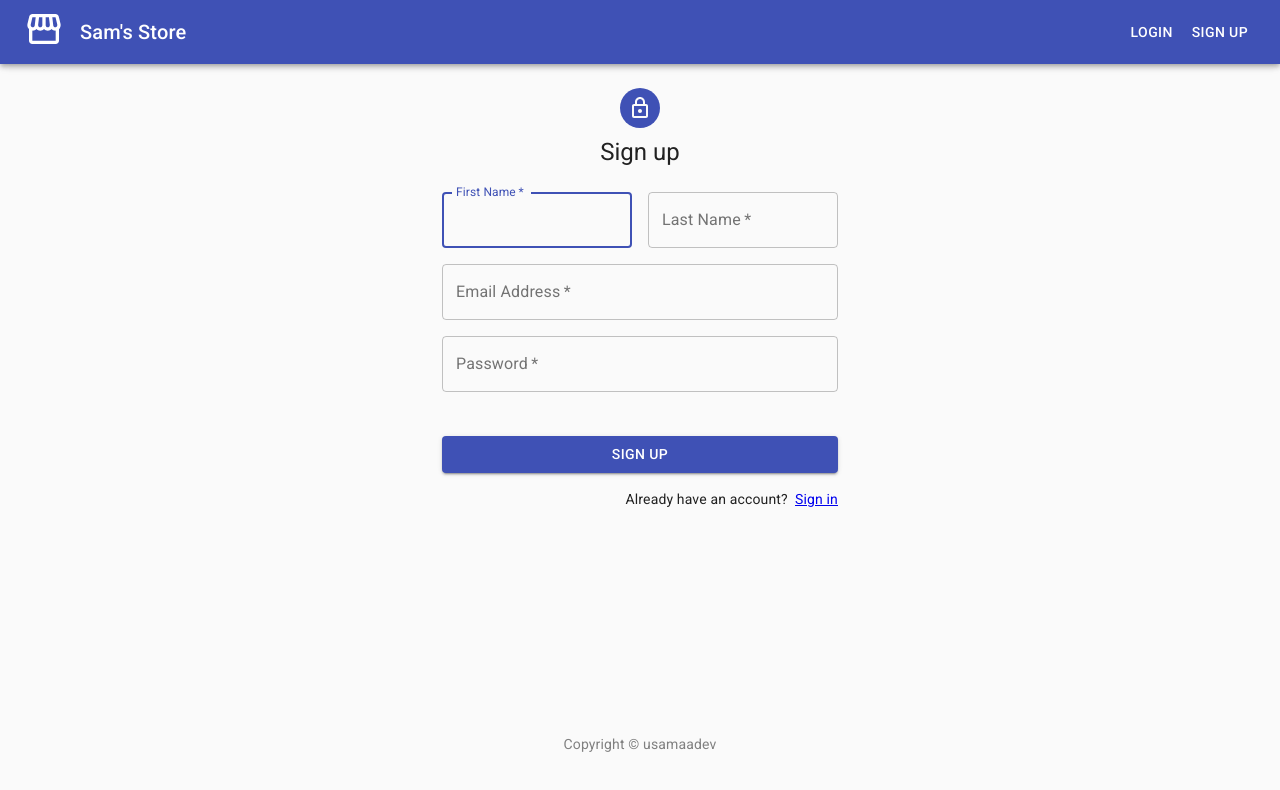
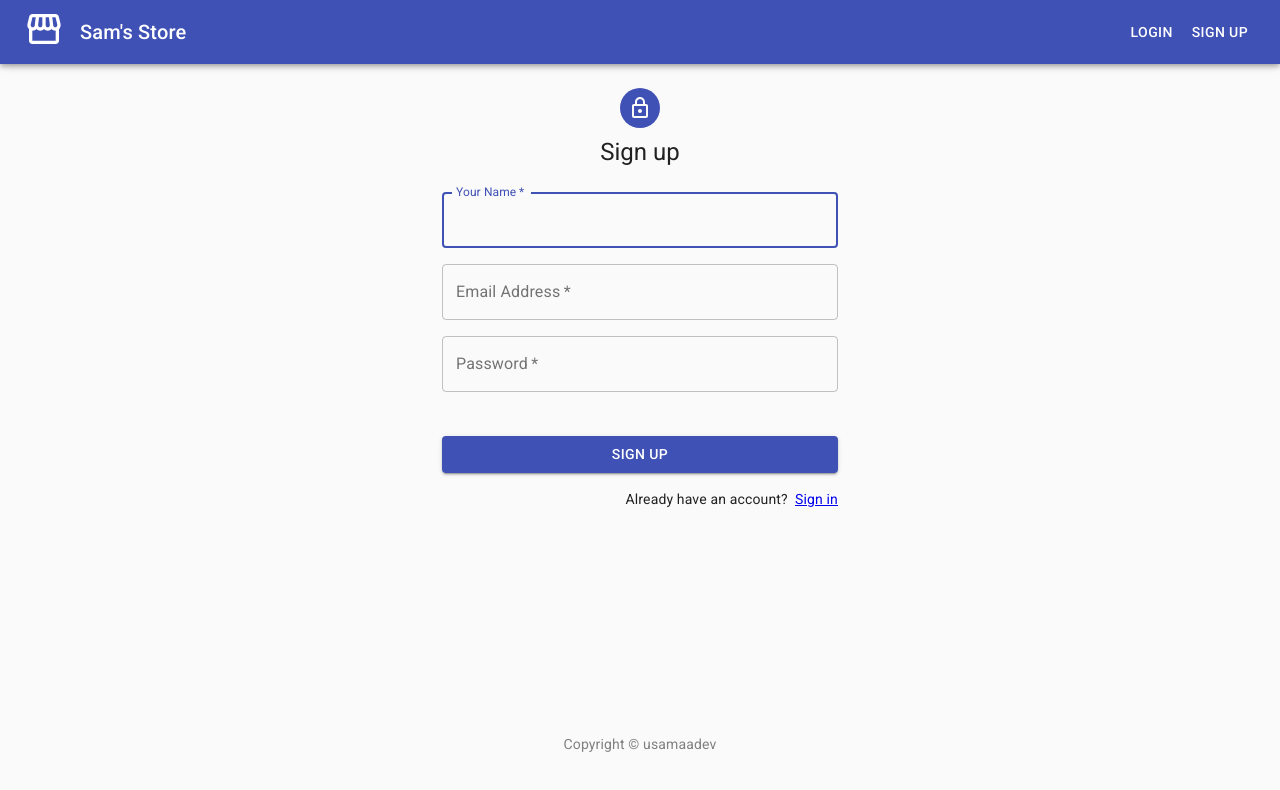
Before and after one commit to usama-mr20/mern-ecommerce-shop, a React (Create React App) app in the folder client/: page /register in a window 1280 px wide. Shown: the top 790 px of the page. Built offline with nearby package versions, Linux system fonts and the light colour scheme.

Commit message:
update user route added

```diff
--- a/client/src/screens/RegisterScreen.jsx
+++ b/client/src/screens/RegisterScreen.jsx
@@ -36,8 +36,8 @@ const useStyles = makeStyles((theme) => ({
 
 const SignUp = ({ history, location }) => {
   const classes = useStyles();
-  const [firstName, setFirstName] = useState("");
-  const [lastName, setLastName] = useState("");
+  // const [firstName, setFirstName] = useState("");
+  // const [lastName, setLastName] = useState("");
   const [email, setEmail] = useState("");
   const [password, setPassword] = useState("");
   const [name, setName] = useState("");
@@ -55,13 +55,17 @@ const SignUp = ({ history, location }) => {
 
   const dispatch = useDispatch();
 
-  const handleFirstNameChange = (e) => {
-    setFirstName(e.target.value);
+  const handleNameChange = (e) => {
+    setName(e.target.value);
   };
 
-  const handleLastNameChange = (e) => {
-    setLastName(e.target.value);
-  };
+  // const handleFirstNameChange = (e) => {
+  //   setFirstName(e.target.value);
+  // };
+
+  // const handleLastNameChange = (e) => {
+  //   setLastName(e.target.value);
+  // };
   const handleEmailChange = (e) => {
     setEmail(e.target.value);
   };
@@ -71,7 +75,7 @@ const SignUp = ({ history, location }) => {
 
   const handleSubmit = (e) => {
     e.preventDefault();
-    setName(`${firstName} " " ${lastName}`);
+    // setName(`${firstName} " " ${lastName}`);
     dispatch(register(name, email, password));
   };
 
@@ -90,20 +94,20 @@ const SignUp = ({ history, location }) => {
 
         <form className={classes.form} noValidate onSubmit={handleSubmit}>
           <Grid container spacing={2}>
-            <Grid item xs={12} sm={6}>
+            <Grid item xs={12}>
               <TextField
-                autoComplete='fname'
-                name='firstName'
+                autoComplete='name'
+                name='Name'
                 variant='outlined'
                 required
                 fullWidth
-                id='firstName'
-                label='First Name'
+                id='Name'
+                label='Your Name'
                 autoFocus
-                onChange={handleFirstNameChange}
+                onChange={handleNameChange}
               />
             </Grid>
-            <Grid item xs={12} sm={6}>
+            {/* <Grid item xs={12} sm={6}>
               <TextField
                 variant='outlined'
                 required
@@ -112,9 +116,8 @@ const SignUp = ({ history, location }) => {
                 label='Last Name'
                 name='lastName'
                 autoComplete='lname'
-                onChange={handleLastNameChange}
               />
-            </Grid>
+            </Grid> */}
             <Grid item xs={12}>
               <TextField
                 variant='outlined'
--- a/client/src/screens/UserProfileScreen.jsx
+++ b/client/src/screens/UserProfileScreen.jsx
@@ -7,6 +7,8 @@ function UserProfileScreen() {
     <div>
       <strong>Email:</strong> &nbsp;
       {userInfo.email}
+      <br />
+      {userInfo.name}
     </div>
   );
 }
```
Also changed, not shown: 2 other files (tests, documents, lock files or other folders).
